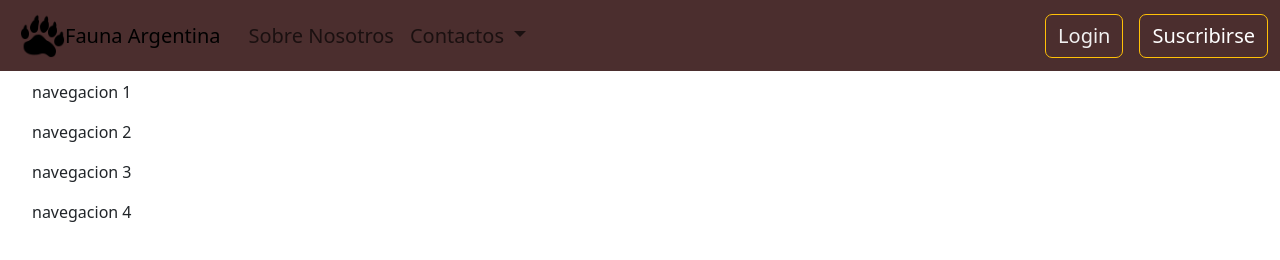
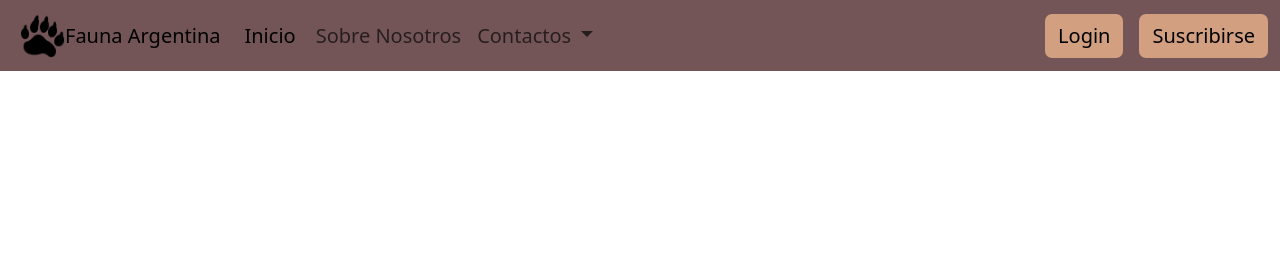
Before and after one commit to benja78945/Blog-fauna-rolling, a plain HTML site: page index.html in a window 1280 px wide. Drawn offline with nearby package versions, Linux system fonts and the light colour scheme.

Commit message:
definimos paleta de colores, se modifico color de nav y botones, hover y se agrego el boton de inicio con link a la pagina principal

```diff
--- a/css/style.css
+++ b/css/style.css
@@ -6,16 +6,23 @@ nav a {
     color: rgb(241, 240, 240);
 }
 .navbar {
-    background-color: #4b2e2e
+    background-color: #735557
     !important;
 
 }
 nav li :hover {
     color: rgb(0, 0, 0) !important;
 }
-button {
-    color: white !important;
+
+nav button {
     border-radius: 7px !important;
+    background-color: #D29F80 !important;
+}
+button a:hover {
+    color: #97866A !important;
+}
+nav button:hover {
+    color: #97866A !important;
 }
 body {
     padding-top: 80px;
--- a/index.html
+++ b/index.html
@@ -21,6 +21,8 @@
             <div class="collapse navbar-collapse" id="navbarSupportedContent">
             <ul class="navbar-nav me-auto mb-2 mb-lg-0">
             <li class="nav-item">
+          <a class="nav-link active" aria-current="page" href="./index.html">Inicio</a>
+
             </li>
             <li class="nav-item">
           <a class="nav-link ms-1" href="">Sobre Nosotros</a>
@@ -38,24 +40,21 @@
           </li>
       </ul>
       <form class="d-flex" role="button">
-        <button class="btn btn-outline-warning fs-5" type="submit"><a href="">Login</a></button>
-                              <!-- Botón que abre el modal -->
-            <button type="button" class="btn btn-outline-warning fs-5 ms-3" data-bs-toggle="modal" data-bs-target="#suscripcionModal">
+        <button class="btn fs-5" type="submit"><a class="text-black" href="">Login</a></button>
+
+            <button type="button" class="btn fs-5 ms-3 text-black" data-bs-toggle="modal" data-bs-target="#suscripcionModal">
                 Suscribirse
             </button>
 
-                                    <!-- Modal -->
           <div class="modal" id="suscripcionModal" tabindex="-1" aria-labelledby="suscripcionLabel" aria-hidden="true">
           <div class="modal-dialog">
           <div class="modal-content">
 
-                                    <!-- Encabezado -->
         <div class="modal-header">
         <h5 class="modal-title" id="suscripcionLabel">Formulario de Suscripción</h5>
         <button type="button" class="btn-close" data-bs-dismiss="modal" aria-label="Cerrar"></button>
         </div>
 
-                                      <!-- Cuerpo -->
         <div class="modal-body">
         <form>
           <div class="mb-3">
@@ -75,10 +74,9 @@
         </form>
       </div>
 
-                                      <!-- Footer -->
       <div class="modal-footer">
         <button type="button" class="btn btn-secondary" data-bs-dismiss="modal">Cerrar</button>
-        <button type="button" class="btn btn-primary"> <a href="./pages/error404.html">Enviar</a></button>
+        <button type="button" class="btn btn-secondary"> <a class="text-white" href="./pages/error404.html">Enviar</a></button>
       </div>
 
     </div>
@@ -90,14 +88,6 @@
       </nav>
     </header>
     <main>
-        <section>
-            <ol>
-            <li><p>navegacion 1</p></li>
-            <li><p>navegacion 2</p></li>
-            <li><p>navegacion 3</p></li>
-            <li><p>navegacion 4</p></li>
-            </ol>
-        </section>
         <footer>
         </footer>
     </main>
```
